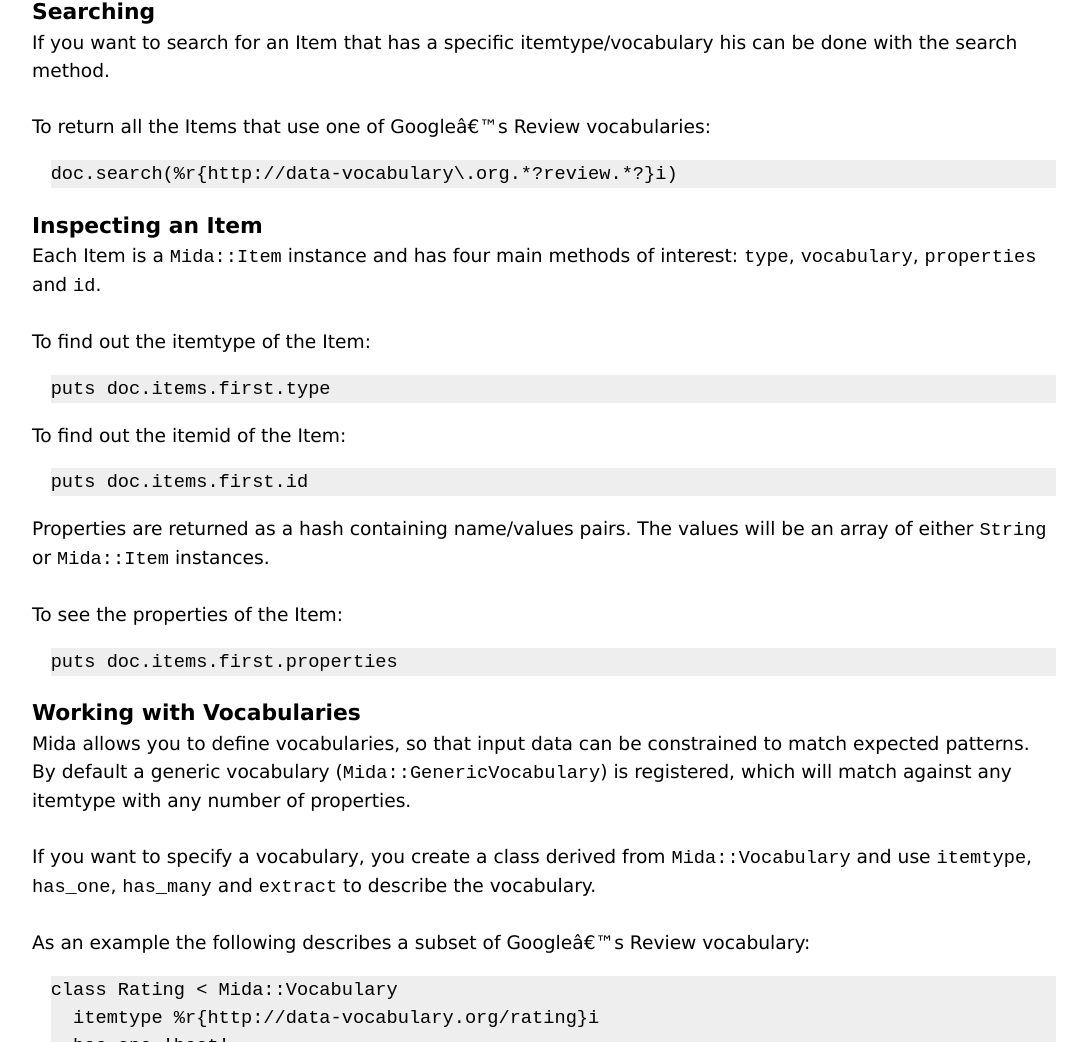
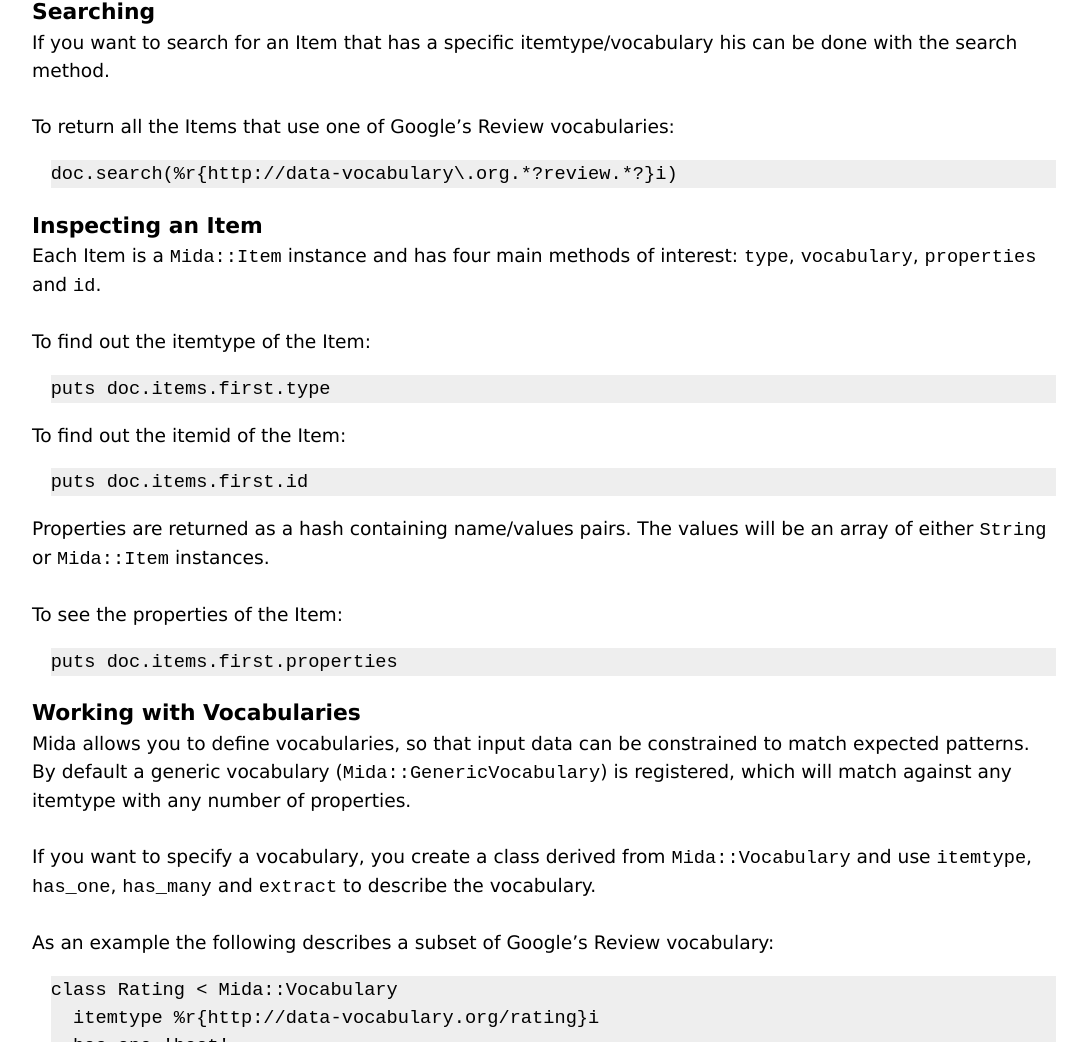
Before and after one commit to lawrencewoodman/mida, a Jekyll site: the page built from index.html, in a window 1280 px wide and 1400 px high, scrolled down 804 px. Shown: the part 144-1186 px from the top of the window, without its empty margins (96-1183 px from the left). Built offline with Jekyll 4.4.1, drawn with Linux system fonts in a browser that asks for light colours; Markdown is read by kramdown in place of the engine named in the settings; some of the changed text lies outside the part shown.

Commit message:
Correct html error and improve mida description

```diff
--- a/_layouts/base.html
+++ b/_layouts/base.html
@@ -1,9 +1,9 @@
 <!DOCTYPE html>
-<html lang="en" charset="utf-8>
+<html lang="en">
 
 <head>
   <title>{{ page.title }}</title>
-  <meta http-equiv="content-type" content="text/html; charset=utf-8"/>
+  <meta charset="utf-8" />
 
   <meta name="description" content="A Ruby Microdata parser/extractor"/>
   <meta name="keywords" content="ruby microdata parser extractor"/>
--- a/index.html
+++ b/index.html
@@ -46,7 +46,7 @@ If you want to search for an Item that has a specific itemtype/vocabulary
 <br />
 To return all the Items that use one of Google’s Review vocabularies:<br />
 
-<pre><code>doc.search(%r{http://data-vocabulary\.org.*?review.*?}i)</pre></code>
+<pre><code>doc.search(%r{http://data-vocabulary\.org.*?review.*?}i)</code></pre>
 
 <h3>Inspecting an Item</h3>
 Each Item is a <code>Mida::Item</code> instance and has four main methods of
@@ -58,7 +58,7 @@ To find out the itemtype of the Item:<br />
 
 To find out the itemid of the Item:<br />
 
-<pre></code>puts doc.items.first.id</code></pre>
+<pre><code>puts doc.items.first.id</code></pre>
 
 Properties are returned as a hash containing name/values pairs. The values will
 be an array of either <code>String</code> or <code>Mida::Item</code> instances.<br />
```
Also changed, not shown: other parts of index.html (+2 -2 lines).
